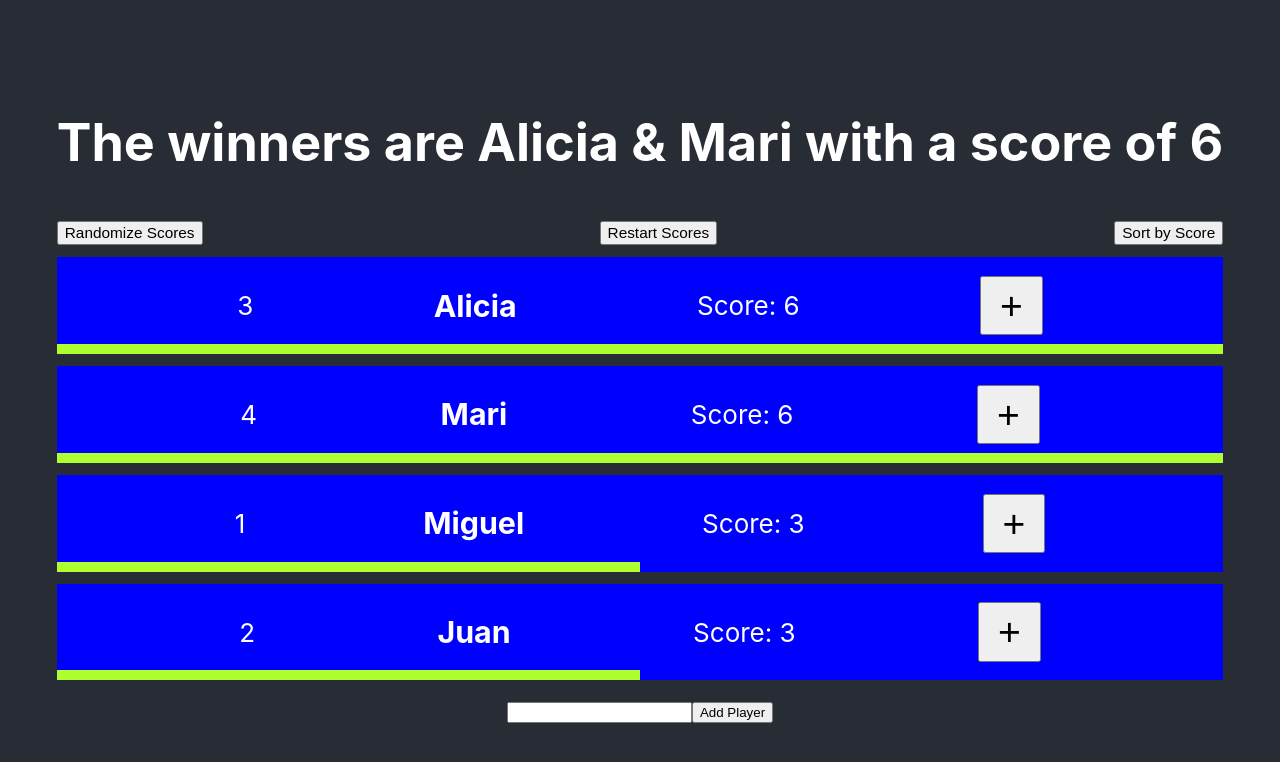
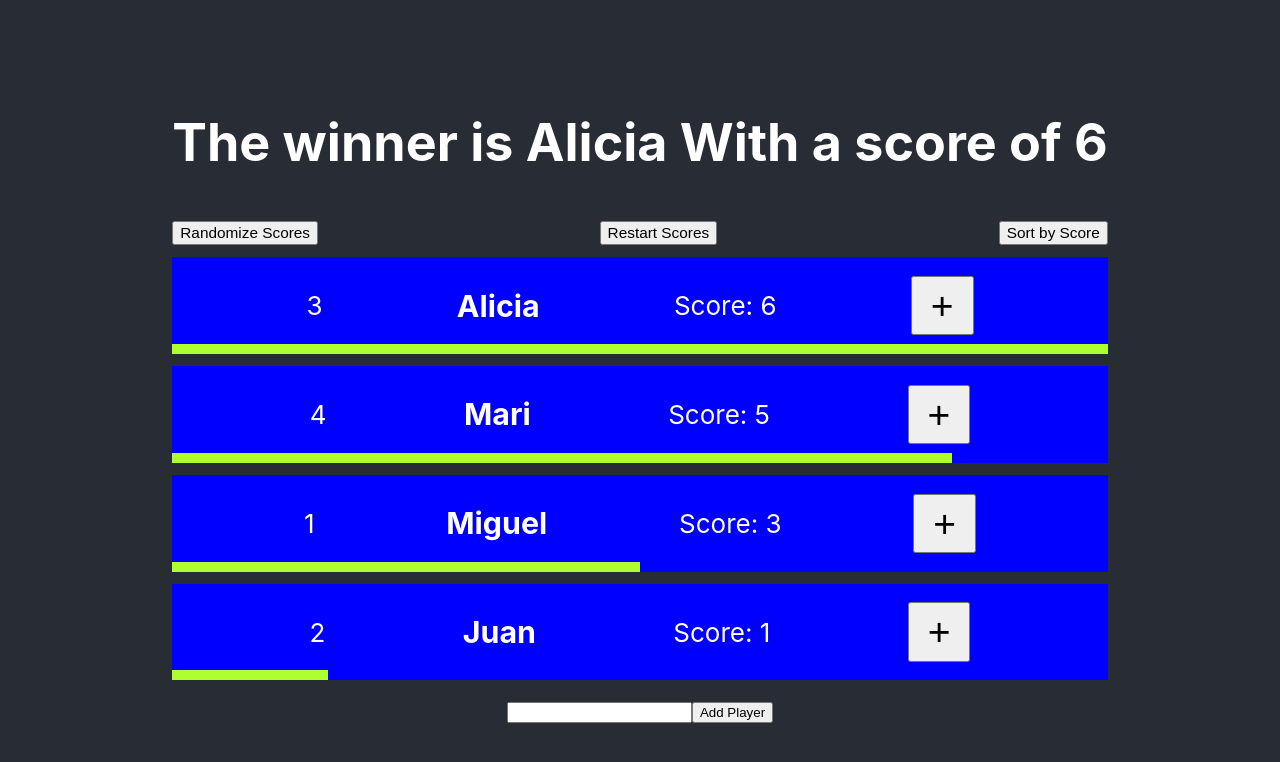
Before and after one commit to migueldf10/Codsur-scoreboard, a React (Create React App) app: page / in a window 1280 px wide. Shown: the top 762 px of the page. Built offline with nearby package versions, Linux system fonts and the light colour scheme.

Commit message:
Compare bug, was redefining...

```diff
--- a/src/components/scoreboard/scoreboard.js
+++ b/src/components/scoreboard/scoreboard.js
@@ -55,7 +55,7 @@ export default function Scoreboard() {
 			if (playerA.score > playerB.score) {
 				return -1
 			}
-			if (playerA.score = playerB.score) {
+			if (playerA.score === playerB.score) {
 				return 0
 			}
 			return 1
@@ -65,7 +65,6 @@ export default function Scoreboard() {
 
 
 	const addNewPlayer = (newPlayerName) => {
-		console.log('adding new player', newPlayerName)
 		const newScoreboard = [...scoreBoard]
 		newScoreboard.push({
 			id: scoreBoard.length + 1,
```
